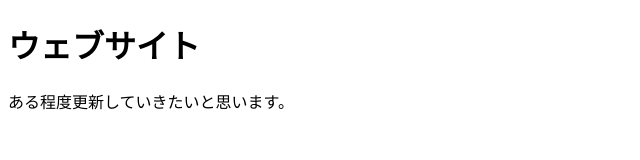
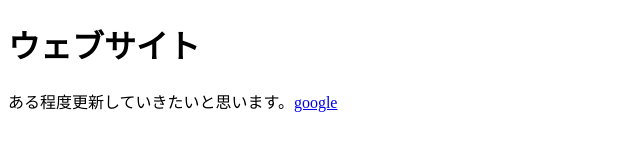
Before and after one commit to burnoni/burnoni.github.io, a plain HTML site: page index.html in a window 1280 px wide. Shown: the full height of the page, 0-640 px from the left. Drawn offline with Linux system fonts and the light colour scheme.

Commit message:
Update index.html

```diff
--- a/index.html
+++ b/index.html
@@ -2,6 +2,6 @@
 <html>
 <body>
 <h1>ウェブサイト</h1>
-  ある程度更新していきたいと思います。
+  ある程度更新していきたいと思います。<a href="https://www.google.com">google</a>
 </body>
 </html>
```
